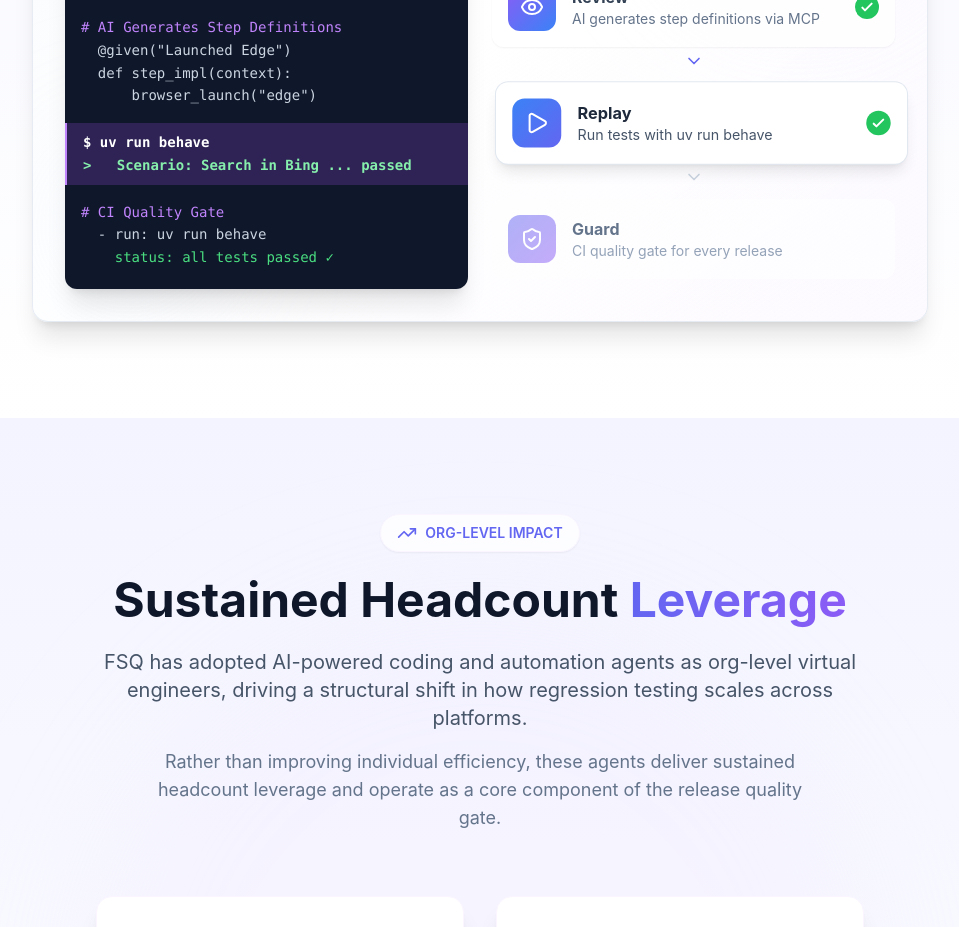
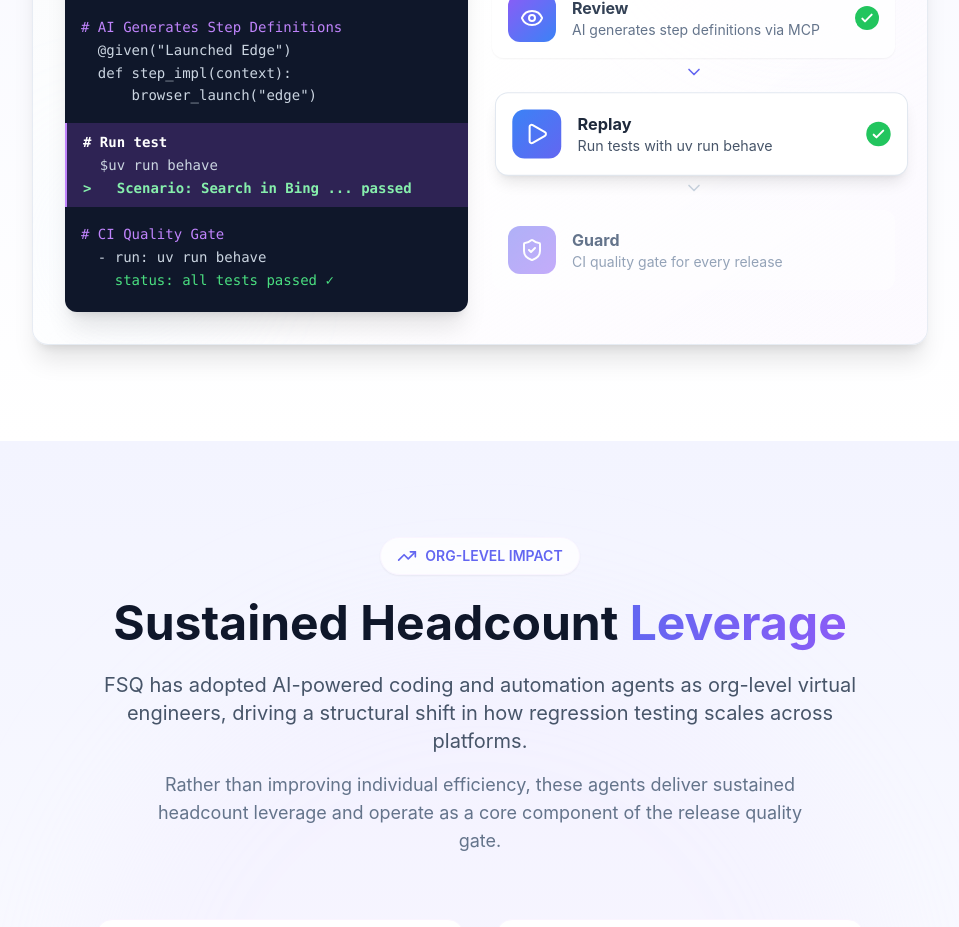
Before and after one commit to yuexiong-ms/fsq-site, a React (Vite) app: page / in a window 1280 px wide. Shown: the part 2800-3727 px from the top of the page, without its empty margins (160-1119 px from the left). Built offline with nearby package versions, Linux system fonts and the light colour scheme.

Commit message:
refine the mockup

```diff
--- a/src/components/sections/AnimatedMockup.tsx
+++ b/src/components/sections/AnimatedMockup.tsx
@@ -57,7 +57,8 @@ export const AnimatedMockup = () => {
     {
       step: 'replay',
       lines: [
-        { text: '$ uv run behave', type: 'command' },
+        { text: '# Run test', type: 'command' },
+        { text: '  $uv run behave', type: 'code' },
         { text: '    Scenario: Search in Bing ... passed', type: 'string' },
       ],
     },
```
